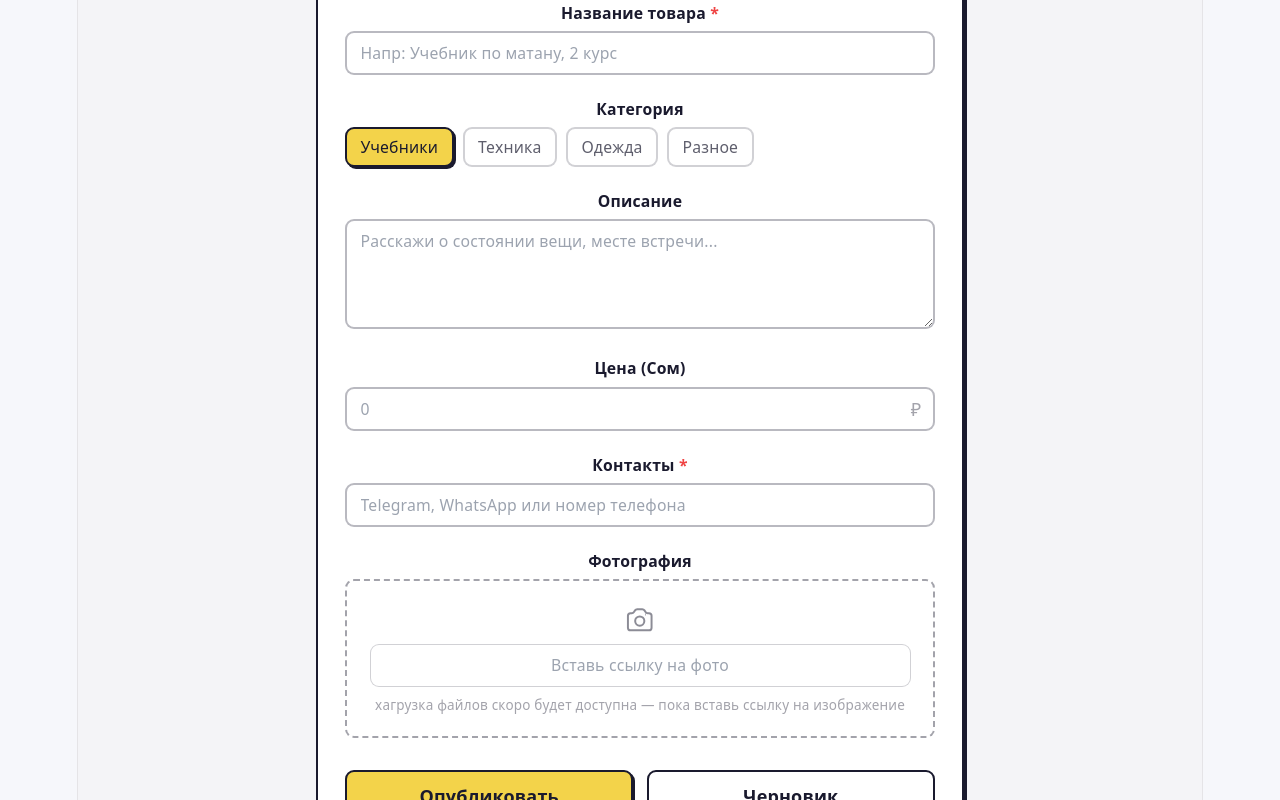
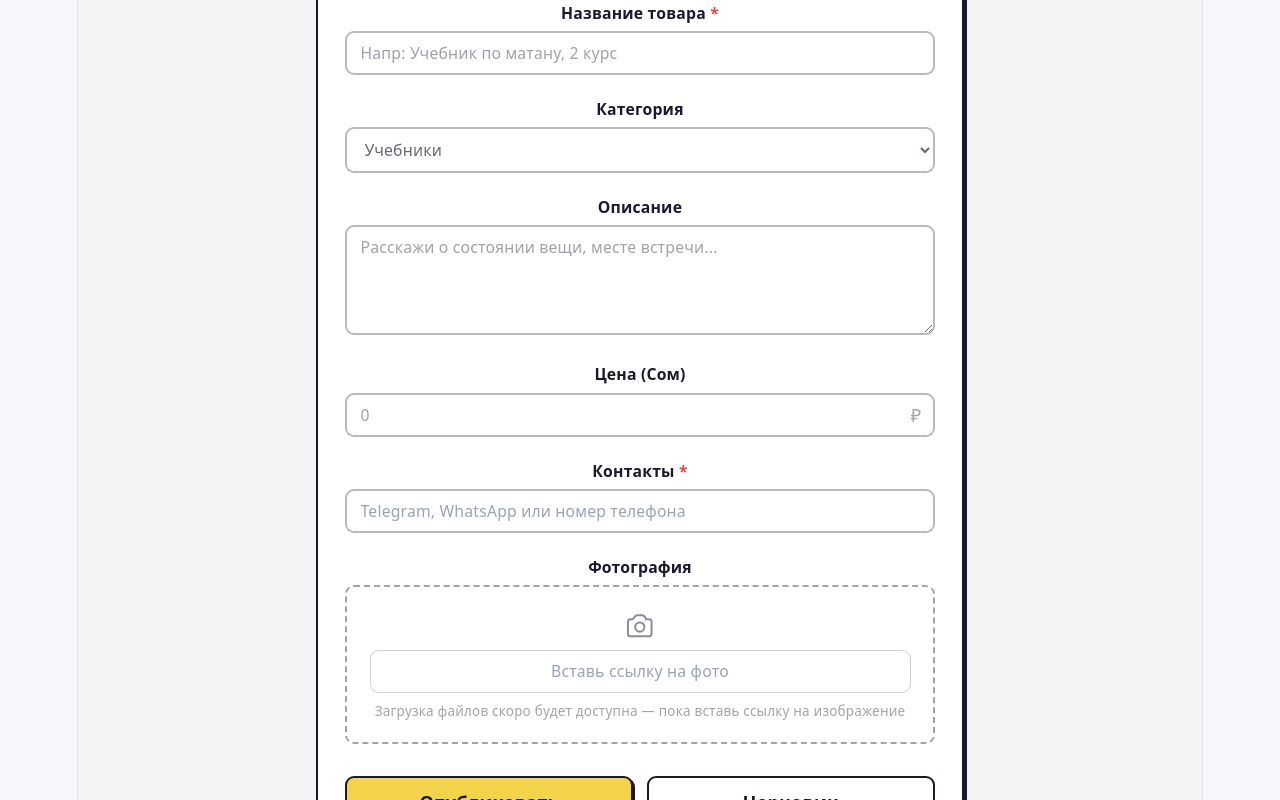
Before and after one commit to minoraka/College-bazar, a React (Vite) app: page /create in a window 1280 px wide. Shown: the part 320-1120 px from the top of the page. Built offline with nearby package versions, Linux system fonts and the light colour scheme.

Commit message:
Updated v2

```diff
--- a/src/components/AdCard.tsx
+++ b/src/components/AdCard.tsx
@@ -74,6 +74,10 @@ export default function AdCard({ ad }: { ad: IAdvertisement }) {
 
       <h2 className="font-bold text-xl text-navy leading-snug">{ad.title}</h2>
 
+      <p className="text-sm text-navy/60 mt-1.5 line-clamp-2">
+        {ad.description}
+      </p>
+
       <div className="mt-4 pt-3 border-t border-dotted border-navy/40 flex justify-between items-end">
         <div>
           <div className="text-[10px] tracking-wide text-navy/40 uppercase">
--- a/src/pages/AdDetailPage.tsx
+++ b/src/pages/AdDetailPage.tsx
@@ -98,6 +98,7 @@ export default function AdDetailPage() {
                 <h1 className="text-2xl font-bold text-navy leading-snug">
                   {ad.title}
                 </h1>
+                <p className="text-xs text-navy/40 mt-1">{ad.createdAt}</p>
               </div>
 
               <div className="bg-navy text-white p-4 rounded-lg flex items-center justify-between">
--- a/src/pages/CreateAdPage.tsx
+++ b/src/pages/CreateAdPage.tsx
@@ -72,22 +72,17 @@ export default function CreateAdPage() {
           <label className="block text-sm font-semibold text-navy mb-1.5">
             Категория
           </label>
-          <div className="flex gap-2 flex-wrap">
+          <select
+            className="w-full border-2 border-navy/30 rounded-lg px-3 py-2 text-sm focus:outline-none focus:border-navy bg-white"
+            value={category}
+            onChange={(e) => setCategory(e.target.value as AdCategory)}
+          >
             {categories.map((cat) => (
-              <button
-                key={cat.value}
-                type="button"
-                onClick={() => setCategory(cat.value)}
-                className={`px-3 py-1.5 rounded-lg border-2 text-sm font-medium transition ${
-                  category === cat.value
-                    ? "bg-accent border-navy text-navy shadow-hard-sm"
-                    : "bg-white border-navy/20 text-navy/70 hover:border-navy"
-                }`}
-              >
+              <option key={cat.value} value={cat.value}>
                 {cat.label}
-              </button>
+              </option>
             ))}
-          </div>
+          </select>
         </div>
 
         <div>
@@ -158,7 +153,7 @@ export default function CreateAdPage() {
               onChange={(e) => setImage(e.target.value)}
             />
             <p className="text-xs text-navy/40 mt-2">
-              xагрузка файлов скоро будет доступна — пока вставь ссылку на
+              Загрузка файлов скоро будет доступна — пока вставь ссылку на
               изображение
             </p>
           </div>
@@ -181,7 +176,7 @@ export default function CreateAdPage() {
       </form>
 
       <p className="text-xs text-navy/40 text-center mt-4">
-        * опубликованные объявления проходят модерацию в течение 10 минут.
+        * Опубликованные объявления проходят модерацию в течение 10 минут.
       </p>
     </div>
   );
```
Lines whose indentation alone changed are shown as unchanged.
